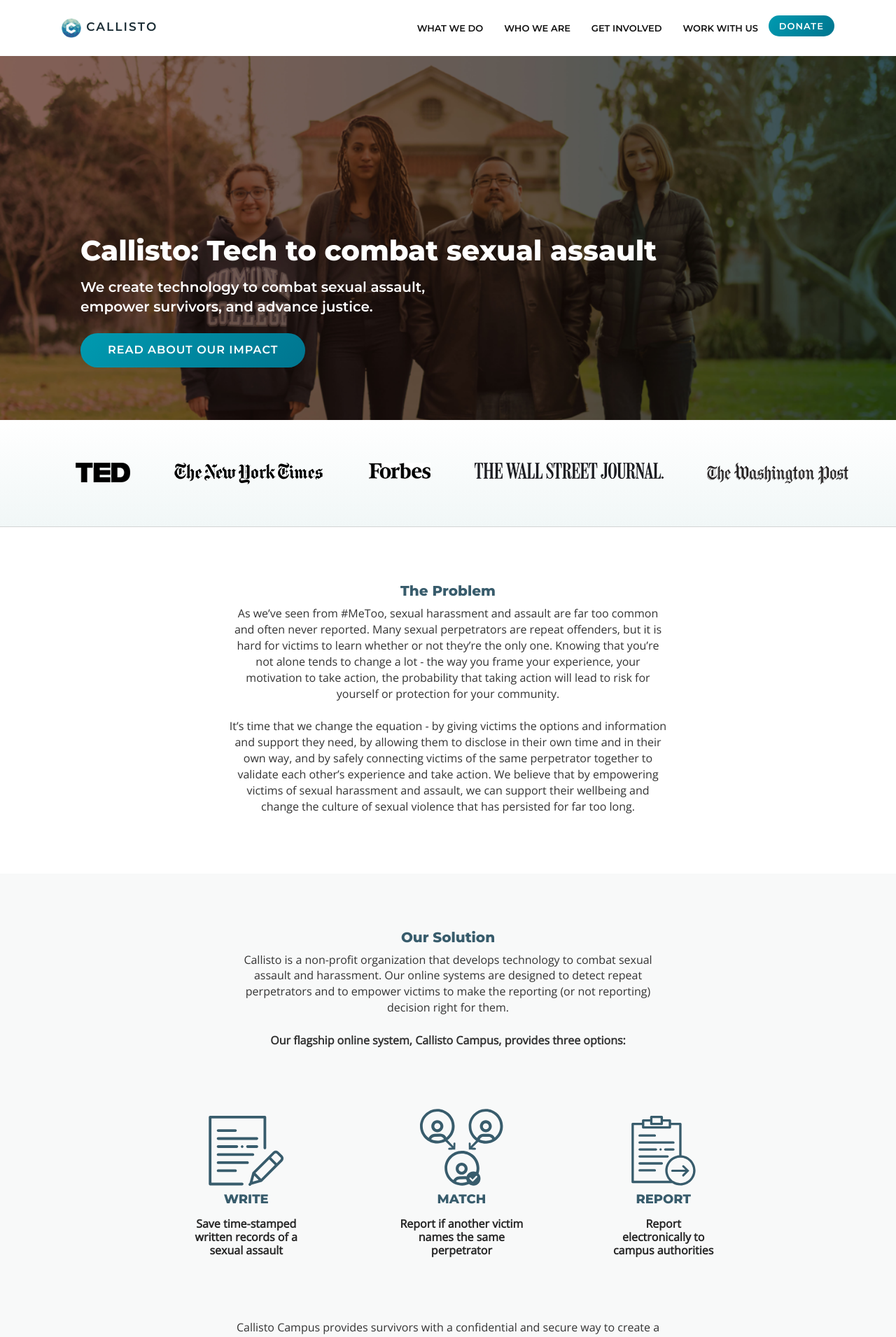
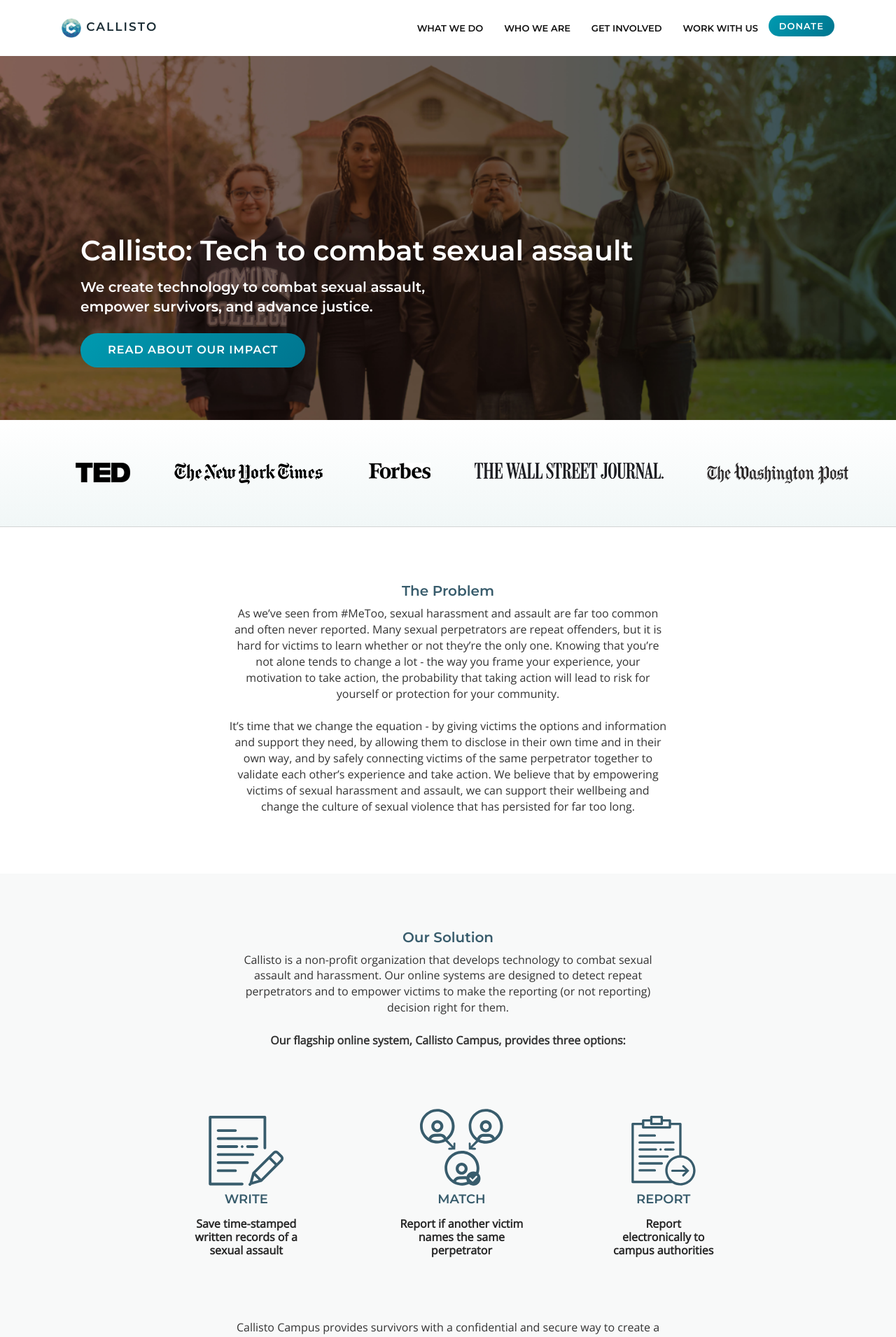
Before and after one commit to project-callisto/projectcallisto-dot-org, a Jekyll site: the page built from index.html, in a window 1280 px wide. Shown: the top 1910 px of the page at 70% size. Built offline with Jekyll 4.4.1, drawn with Linux system fonts in a browser that asks for light colours.

Commit message:
600 is what we use, actually

```diff
--- a/_includes/head.html
+++ b/_includes/head.html
@@ -11,7 +11,7 @@
     <link href="https://maxcdn.bootstrapcdn.com/bootstrap/3.3.7/css/bootstrap.min.css" rel="stylesheet" integrity="sha384-BVYiiSIFeK1dGmJRAkycuHAHRg32OmUcww7on3RYdg4Va+PmSTsz/K68vbdEjh4u" crossorigin="anonymous">
     <link href="https://maxcdn.bootstrapcdn.com/font-awesome/4.7.0/css/font-awesome.min.css" rel="stylesheet" integrity="sha384-wvfXpqpZZVQGK6TAh5PVlGOfQNHSoD2xbE+QkPxCAFlNEevoEH3Sl0sibVcOQVnN" crossorigin="anonymous">
 
-    <link href="https://fonts.googleapis.com/css?family=Montserrat:600,800|Open+Sans:400,400i" rel="stylesheet">
+    <link href="https://fonts.googleapis.com/css?family=Montserrat:600|Open+Sans:400,400i" rel="stylesheet">
 
     <link href="{{ page.css }}" rel="stylesheet" type="text/css">
 
--- a/_sass/main.scss
+++ b/_sass/main.scss
@@ -14,7 +14,7 @@
 h1, h2, h3, h4, h5 {
     color: $primary-title-color;
     font-family: $font-main;
-    font-weight: 800;
+    font-weight: 600;
 }
 
 .main-header p, header p {
```
